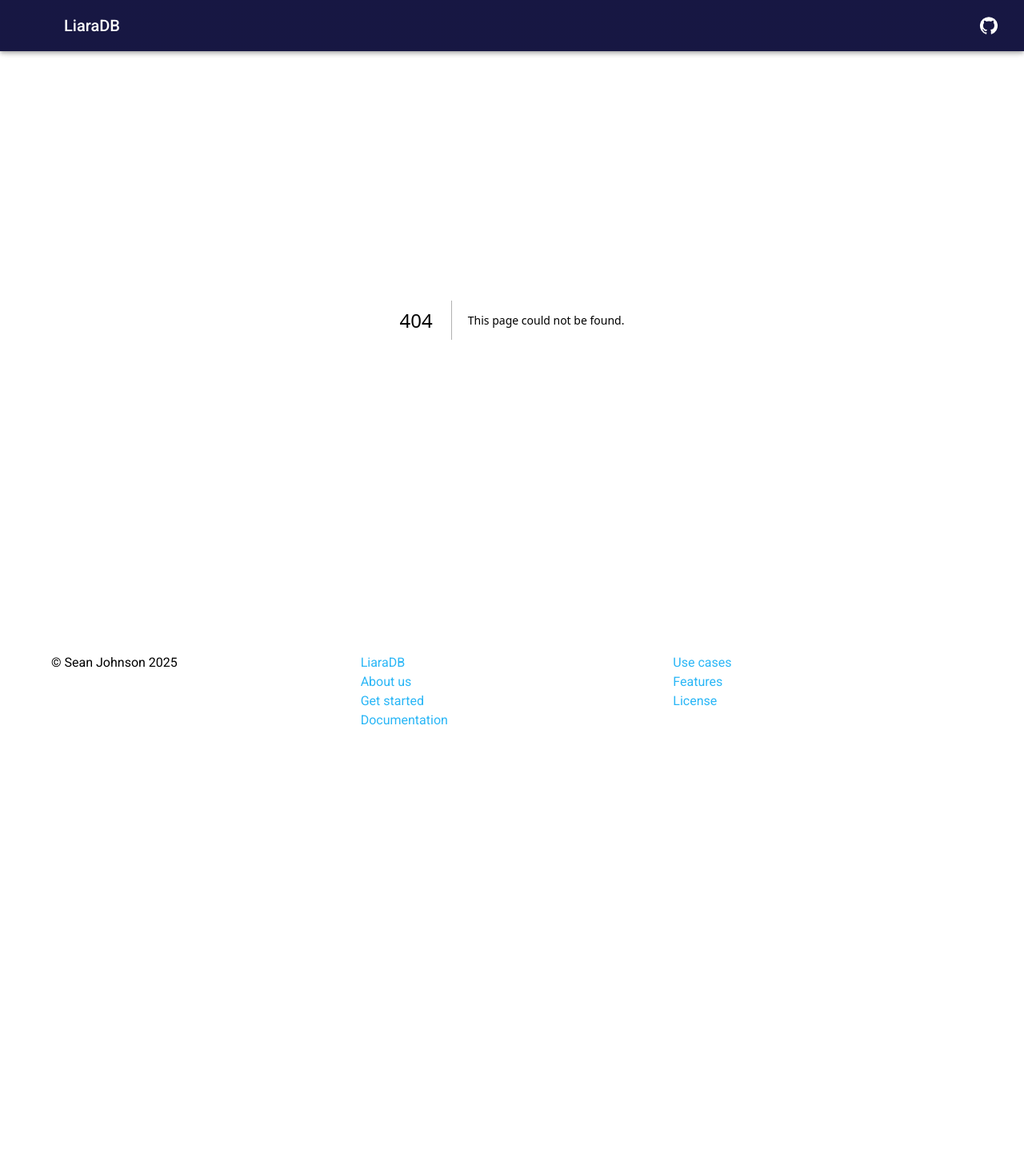
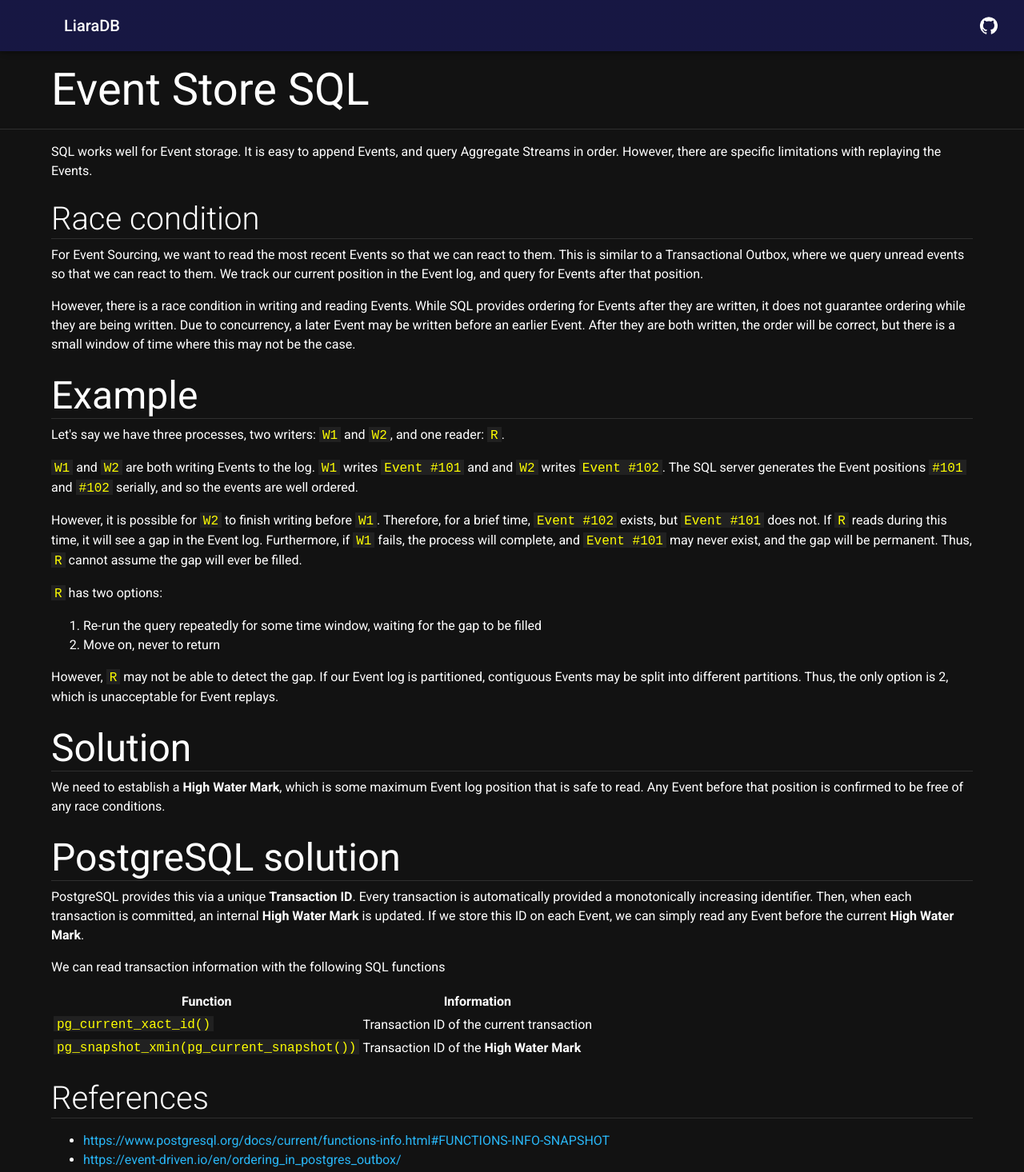
Before and after one commit to liaradb/liaradb.github.io, a Next.js app: page /blog/event-store-sql in a window 1280 px wide. Before the commit this address had no page. Shown: the top 1466 px of the page at 80% size. Before the commit the page ends 929 px from the top, so only its background shows below. Built offline with nearby package versions, Linux system fonts and the light colour scheme; some icons are missing; what @mui/material-nextjs would draw is missing.

Commit message:
Created table support.  Created blog entry.

```diff
--- a/next.config.ts
+++ b/next.config.ts
@@ -34,6 +34,9 @@ const withMDX = createMDX({
   extension: /\.(md|mdx)$/,
 
   // Add markdown plugins here, as desired
+  options: {
+    remarkPlugins: ["remark-gfm"],
+  },
 });
 
 // Merge MDX config with Next.js config
--- a/package.json
+++ b/package.json
@@ -22,7 +22,8 @@
     "next": "16.1.1",
     "react": "19.2.3",
     "react-dom": "19.2.3",
-    "react-syntax-highlighter": "^16.1.0"
+    "react-syntax-highlighter": "^16.1.0",
+    "remark-gfm": "^4.0.1"
   },
   "devDependencies": {
     "@types/node": "^20",
--- /dev/null
+++ b/src/app/blog/event-store-sql/event_store_sql.mdx
@@ -0,0 +1,43 @@
+SQL works well for Event storage. It is easy to append Events, and query Aggregate Streams in order. However, there are specific limitations with replaying the Events.
+
+## Race condition
+
+For Event Sourcing, we want to read the most recent Events so that we can react to them. This is similar to a Transactional Outbox, where we query unread events so that we can react to them. We track our current position in the Event log, and query for Events after that position.
+
+However, there is a race condition in writing and reading Events. While SQL provides ordering for Events after they are written, it does not guarantee ordering while they are being written. Due to concurrency, a later Event may be written before an earlier Event. After they are both written, the order will be correct, but there is a small window of time where this may not be the case.
+
+### Example
+
+Let's say we have three processes, two writers: `W1` and `W2`, and one reader: `R`.
+
+`W1` and `W2` are both writing Events to the log. `W1` writes `Event #101` and and `W2` writes `Event #102`. The SQL server generates the Event positions `#101` and `#102` serially, and so the events are well ordered.
+
+However, it is possible for `W2` to finish writing before `W1`. Therefore, for a brief time, `Event #102` exists, but `Event #101` does not. If `R` reads during this time, it will see a gap in the Event log. Furthermore, if `W1` fails, the process will complete, and `Event #101` may never exist, and the gap will be permanent. Thus, `R` cannot assume the gap will ever be filled.
+
+`R` has two options:
+
+1. Re-run the query repeatedly for some time window, waiting for the gap to be filled
+2. Move on, never to return
+
+However, `R` may not be able to detect the gap. If our Event log is partitioned, contiguous Events may be split into different partitions. Thus, the only option is 2, which is unacceptable for Event replays.
+
+### Solution
+
+We need to establish a **High Water Mark**, which is some maximum Event log position that is safe to read. Any Event before that position is confirmed to be free of any race conditions.
+
+### PostgreSQL solution
+
+PostgreSQL provides this via a unique **Transaction ID**. Every transaction is automatically provided a monotonically increasing identifier. Then, when each transaction is committed, an internal **High Water Mark** is updated. If we store this ID on each Event, we can simply read any Event before the current **High Water Mark**.
+
+We can read transaction information with the following SQL functions
+
+| Function                                  | Information                               |
+| ----------------------------------------- | ----------------------------------------- |
+| `pg_current_xact_id()`                    | Transaction ID of the current transaction |
+| `pg_snapshot_xmin(pg_current_snapshot())` | Transaction ID of the **High Water Mark** |
+
+## References
+
+- [https://www.postgresql.org/docs/current/functions-info.html#FUNCTIONS-INFO-SNAPSHOT](https://www.postgresql.org/docs/current/functions-info.html#FUNCTIONS-INFO-SNAPSHOT)
+- [https://event-driven.io/en/ordering_in_postgres_outbox/](https://event-driven.io/en/ordering_in_postgres_outbox/)
+- [https://github.com/eugene-khyst/postgresql-event-sourcing#4-7-1](https://github.com/eugene-khyst/postgresql-event-sourcing#4-7-1)
--- /dev/null
+++ b/src/app/blog/event-store-sql/page.tsx
@@ -0,0 +1,21 @@
+import { Metadata } from "next";
+
+import { AppPage, appTitle } from "@/components";
+
+import EventStore from "./event_store_sql.mdx";
+
+const title = "Event Store SQL";
+
+export const metadata: Metadata = {
+  title: appTitle(title),
+};
+
+export default function Page() {
+  return (
+    <AppPage title={title}>
+      <div>
+        <EventStore />
+      </div>
+    </AppPage>
+  );
+}
--- a/src/mdx-components.tsx
+++ b/src/mdx-components.tsx
@@ -42,7 +42,11 @@ const components = {
     return <Divider>{children}</Divider>;
   },
   p: ({ children }) => {
-    return <Typography variant="body1">{children}</Typography>;
+    return (
+      <Box component={Typography} variant="body1" marginBottom={2}>
+        {children}
+      </Box>
+    );
   },
   span: ({ children }) => {
     return (
```
Also changed, not shown: 1 other file (tests, documents, lock files or other folders).
